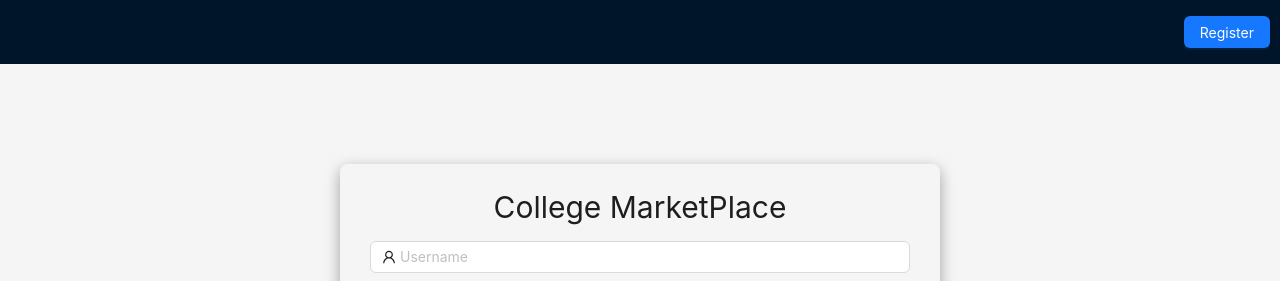
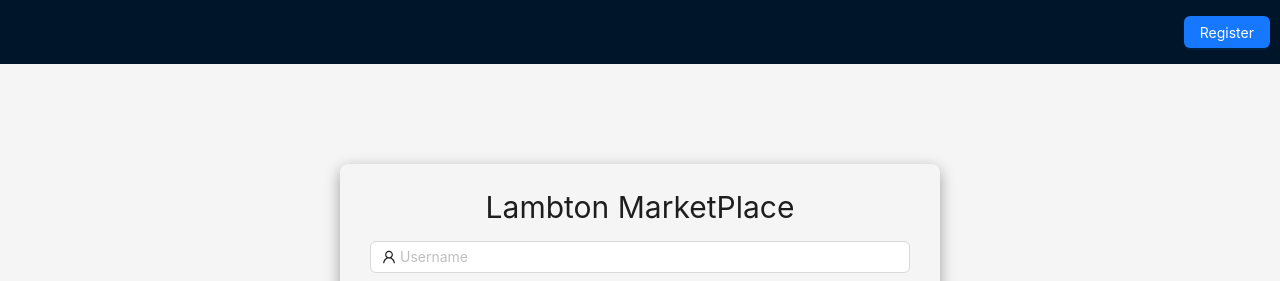
Before and after one commit to shivmistry223/student-marketplace-app, a React (Create React App) app: page / in a window 1280 px wide. Shown: the top 281 px of the page. Built offline with nearby package versions, Linux system fonts and the light colour scheme.

Commit message:
updated header

```diff
--- a/public/index.html
+++ b/public/index.html
@@ -24,7 +24,7 @@
       work correctly both with client-side routing and a non-root public URL.
       Learn how to configure a non-root public URL by running `npm run build`.
     -->
-    <title>College Marketplace</title>
+    <title>Lambton Marketplace</title>
   </head>
   <body>
     <noscript>You need to enable JavaScript to run this app.</noscript>
--- a/src/components/Login/Login.js
+++ b/src/components/Login/Login.js
@@ -60,7 +60,7 @@ const Login = ({setUser}) => {
       initialValues={{ remember: true }}
       onFinish={onFinish}
     >
-      <div className={styles.formHeader}>College MarketPlace</div>
+      <div className={styles.formHeader}>Lambton MarketPlace</div>
       <Form.Item
         name="username"
         rules={[{ required: true, message: 'Please input your username!' }]}
--- a/src/components/Register/Register.js
+++ b/src/components/Register/Register.js
@@ -61,7 +61,7 @@ const Register = () => {
           initialValues={{ remember: true }}
           onFinish={onFinish}
         >
-          <div className={styles.formHeader}>College MarketPlace</div>
+          <div className={styles.formHeader}>Lambton MarketPlace</div>
           <Form.Item
             name="username"
             rules={[{ required: true, message: "Please input your username!" }]}
```
